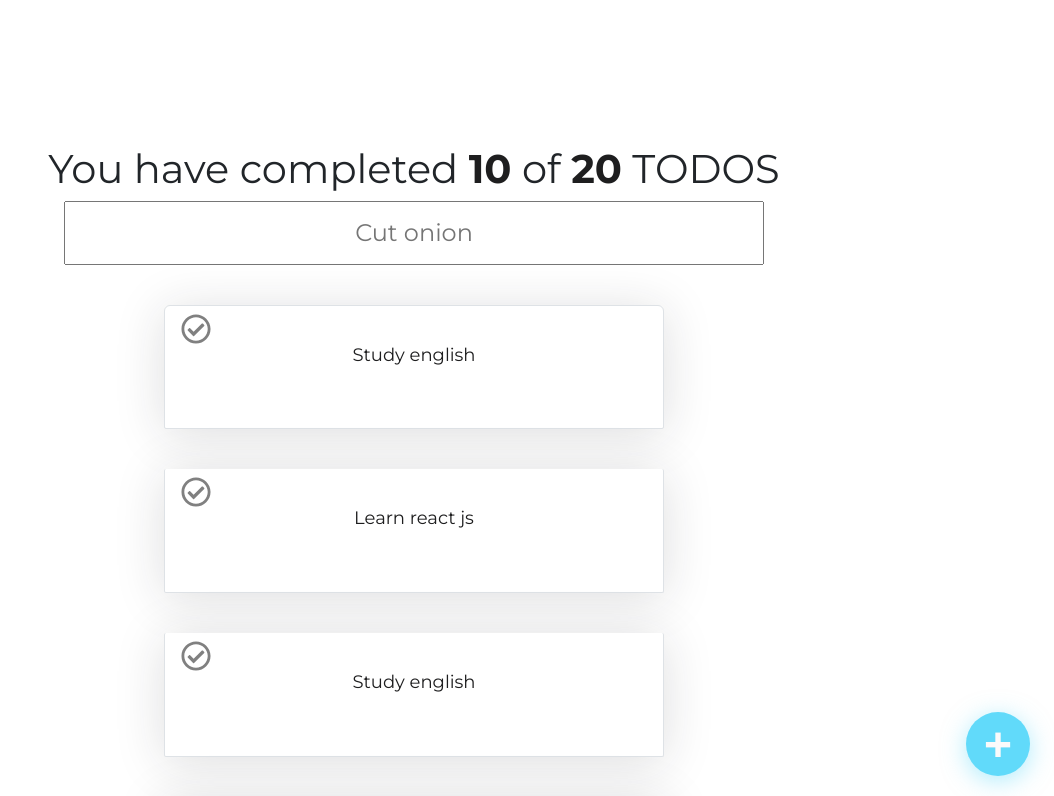
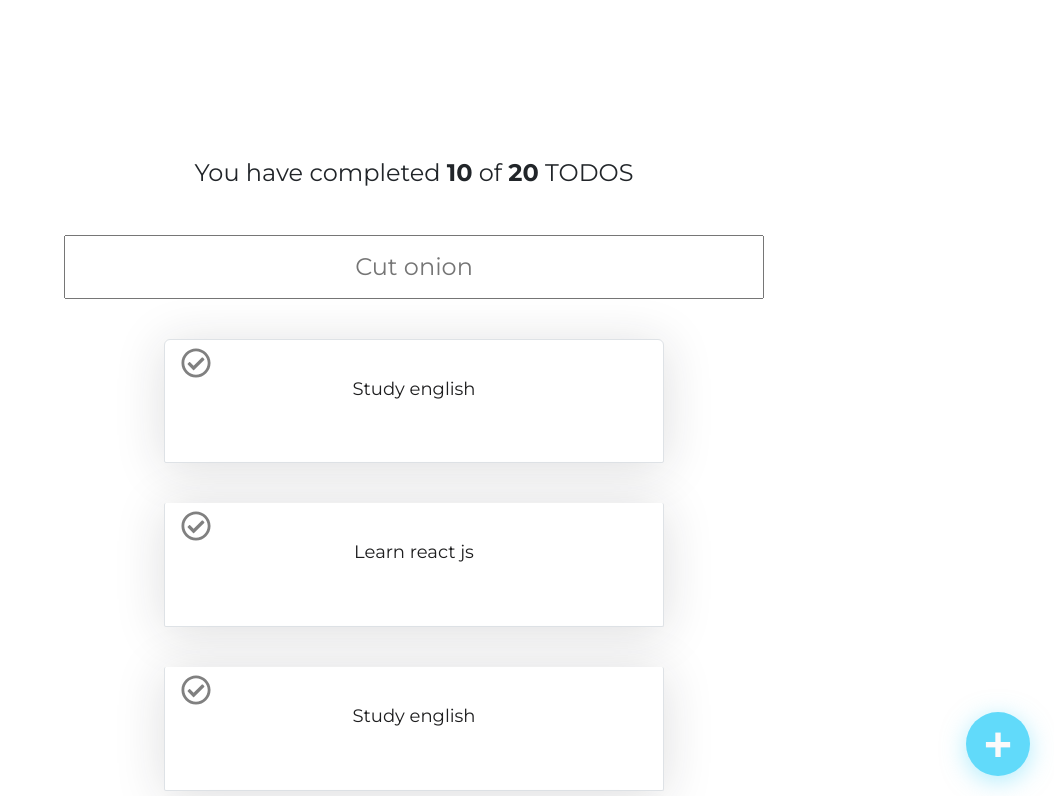
Before and after one commit to AlexixsGit/todoReactjs, a React (Create React App) app: page / in a window 1280 px wide. Shown: the top 796 px of the page, without its empty margins (226-1280 px from the left). Built offline with nearby package versions, Linux system fonts and the light colour scheme.

Commit message:
Added todoCounter styles

```diff
--- a/src/TodoCounter.css
+++ b/src/TodoCounter.css
@@ -1,18 +1,11 @@
-h1 {
-    color: #1E1E1F;
+.todoCounter {
+    font-size: 24px;
     text-align: center;
-    font-family: Montserrat;
-    font-size: 24px;
-    font-style: normal;
-    font-weight: 400;
+    margin: 0;
+    padding: 48px;
     line-height: normal;
 }
 
-.totalLabel {
-    color: #1E1E1F;
-    font-family: Montserrat;
-    font-size: 24px;
-    font-style: normal;
-    font-weight: 700;
-    line-height: normal;
+.todoCounter span {
+    font-weight: bold;
 }
--- a/src/TodoCounter.js
+++ b/src/TodoCounter.js
@@ -2,8 +2,8 @@ import './TodoCounter.css';
 
 function TodoCounter({ total, completed }) {
   return (
-    <h1 >
-      You have completed <span className='totalLabel'>{completed}</span> of <span className='totalLabel'>{total}</span> TODOS
+    <h1 className='todoCounter'>
+      You have completed <span >{completed}</span> of <span >{total}</span> TODOS
     </h1>
   );
 }
```
